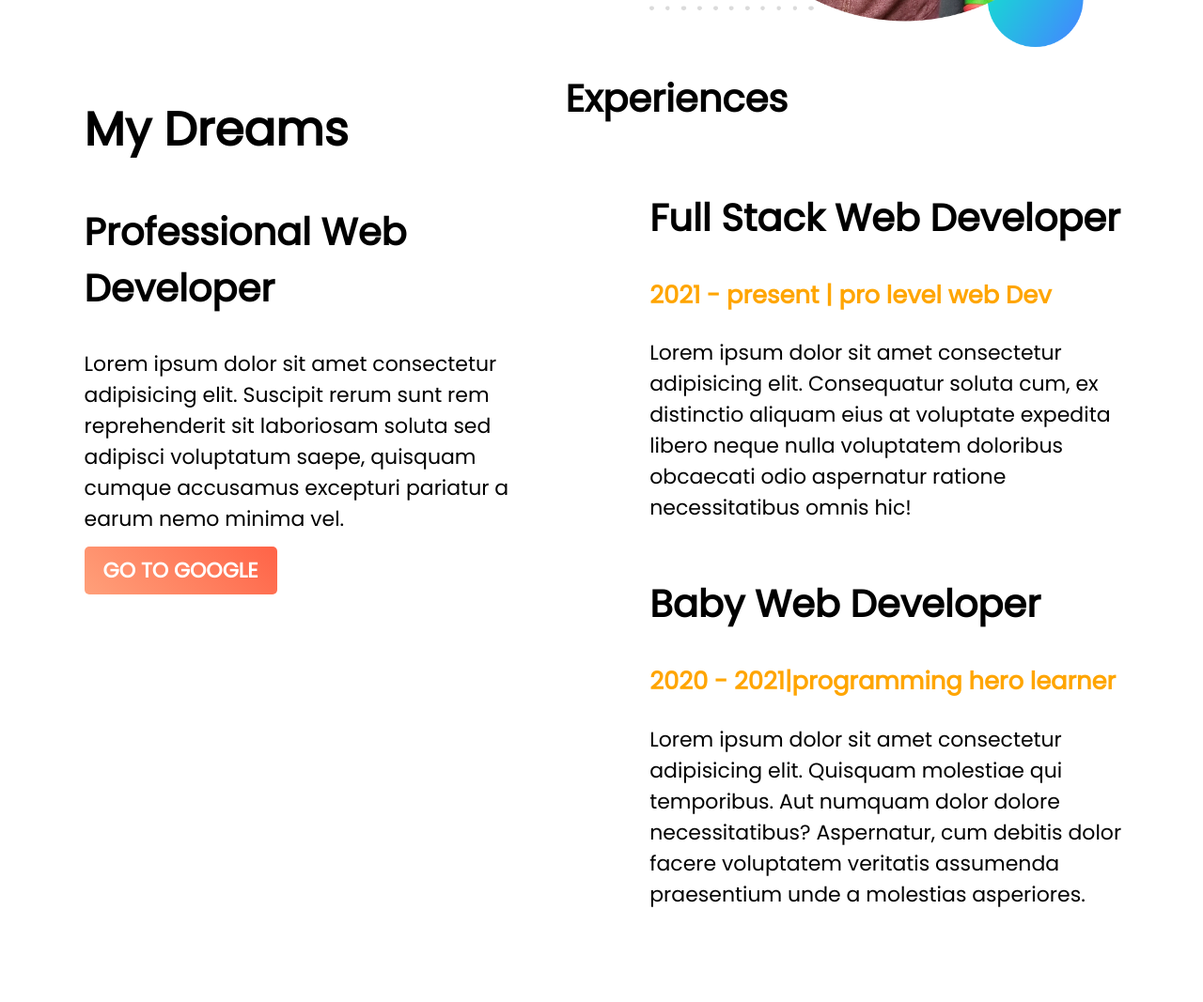
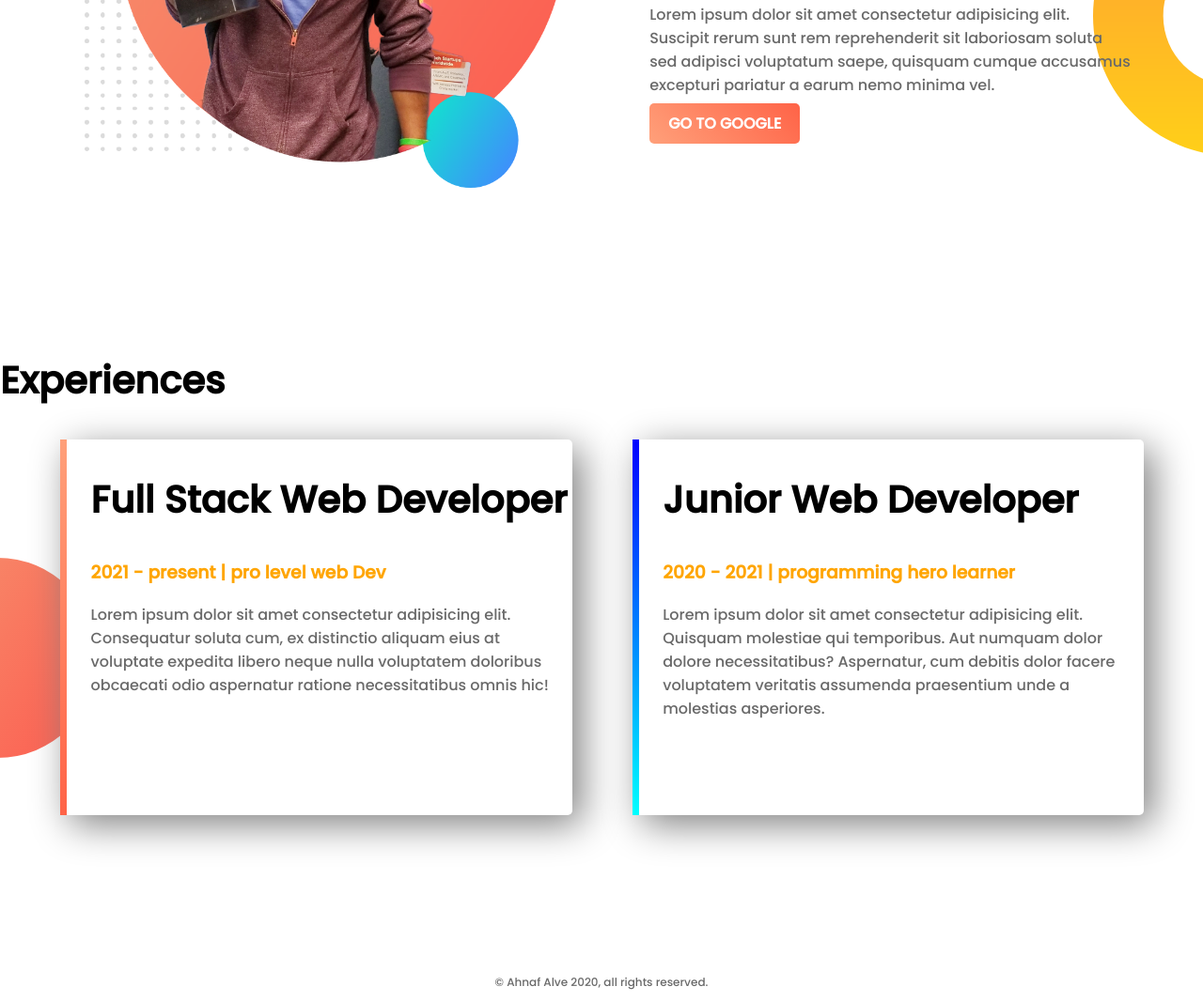
Before and after one commit to AhnafAlve/web-portfolio, a plain HTML site: page index.html in a window 1280 px wide. Shown: the part 958-2025 px from the top of the page at 94% size. Before the commit the page ends 1949 px from the top, so only its background shows below. Drawn offline with Linux system fonts and the light colour scheme.

Commit message:
problem fixed

```diff
--- a/index.html
+++ b/index.html
@@ -4,7 +4,7 @@
     <meta charset="UTF-8">
     <meta name="viewport" content="width=device-width, initial-scale=1.0">
     <title>Ahnaf Alve Web Developer</title>
-    <link href='https://fonts.googleapis.com/css?family=Poppins' rel='stylesheet'>
+    <link href="https://fonts.googleapis.com/css2?family=Poppins:ital,wght@0,500;1,400&display=swap" rel="stylesheet">
     <link rel="stylesheet" href="style.css">
 </head>
 <body>
@@ -26,7 +26,7 @@
             <img src="images/jhankar.png" alt="">
         </div>
         <div class="half-width">
-            <h1>My Dreams</h1>
+            <h1>Big Dream</h1>
             <h2>Professional Web Developer</h2>
             <p>Lorem ipsum dolor sit amet consectetur adipisicing elit. Suscipit rerum sunt rem reprehenderit sit laboriosam soluta sed adipisci voluptatum saepe, quisquam cumque accusamus excepturi pariatur a earum nemo minima vel.</p>
             <a class="link-button " href="google.com">GO TO GOOGLE</a>
@@ -35,17 +35,20 @@
 
     <section class="experience-area">
         <h2>Experiences</h2>
-        <div class="half-width">
+        <div id="full-stack" class="half-width single-experience" >
             <h2>Full Stack Web Developer</h2>
             <h3 class="orange-color">2021 - present | pro level web Dev </h3>
             <p>Lorem ipsum dolor sit amet consectetur adipisicing elit. Consequatur soluta cum, ex distinctio aliquam eius at voluptate expedita libero neque nulla voluptatem doloribus obcaecati odio aspernatur ratione necessitatibus omnis hic!</p>
        </div>
-        <div class="half-width">
-            <h2>Baby Web Developer</h2>
-            <h3 class="orange-color">2020 - 2021|programming hero learner</h3>
+        <div id="junior-web" class="half-width single-experience">
+            <h2>Junior Web Developer</h2>
+            <h3 class="orange-color">2020 - 2021 | programming hero learner</h3>
             <p>Lorem ipsum dolor sit amet consectetur adipisicing elit. Quisquam molestiae qui temporibus. Aut numquam dolor dolore necessitatibus? Aspernatur, cum debitis dolor facere voluptatem veritatis assumenda praesentium unde a molestias asperiores.</p>
         </div>
     </section>
+    <footer>
+        <p>© Ahnaf Alve 2020, all rights reserved.</p>
+    </footer>
 
 </body>
 </html>
--- a/style.css
+++ b/style.css
@@ -1,6 +1,6 @@
 body{
-    font-family: 'Poppins';font-size: 22px;
     margin: 0;
+    font-family: 'Poppins', sans-serif;
 }
 h1{
     font-size: 50px;
@@ -20,12 +20,16 @@ h2{
 .half-width img{
     width: 100%;
 }
+p{
+    color: dimgray;
+}
 .banner{
     background-image: url("images/top-banner.png");
     background-repeat: no-repeat;
 }
 section{
     height: 500px;
+    padding-bottom: 150px;
 }
 .link-button{
     text-decoration: none;
@@ -40,3 +44,29 @@ section{
     background-repeat: no-repeat;
     background-position: right;
 }
+.single-experience{
+    box-shadow:10px 10px 40px gray;
+    border-radius: 5px;
+    height: 80%;
+    background-color: white;
+}
+.experience-area{
+    background-image: url(images/exp-bg.png);
+    background-repeat: no-repeat;
+    background-position: left;
+}
+#full-stack{
+    border-left:7px solid;
+    border-image:linear-gradient(180deg, lightsalmon,tomato);
+    border-image-slice: 1;
+}
+#junior-web{
+    border-left:7px solid;
+    border-image:linear-gradient(180deg, blue,cyan);
+    border-image-slice: 1;
+
+}
+footer{
+    text-align: center;
+    font-size: 12px;
+}
```
